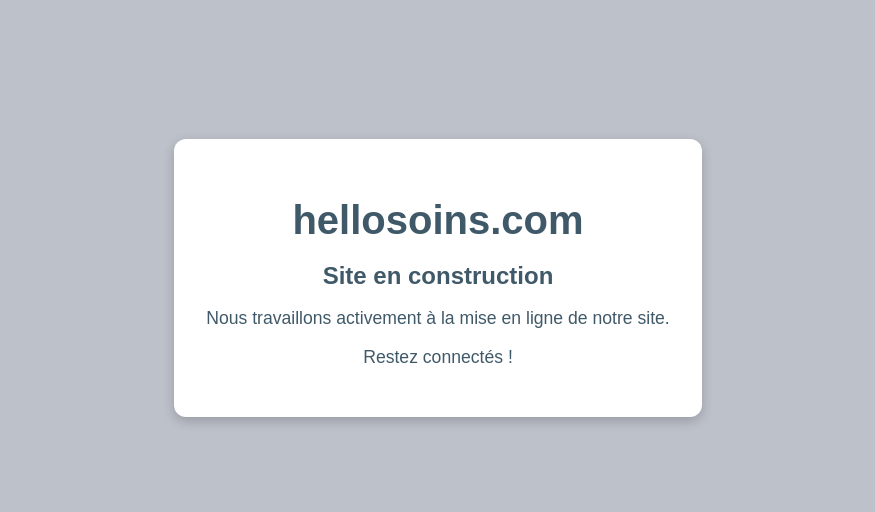
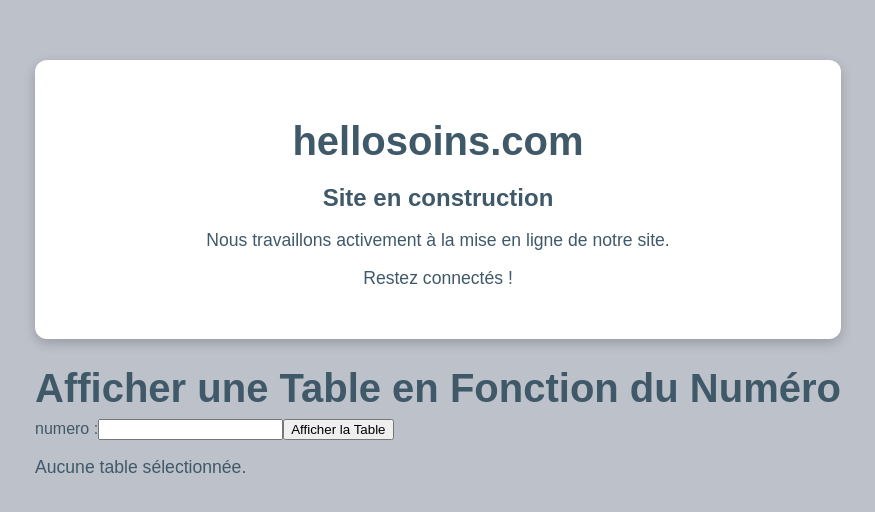
Before and after one commit to hellosoins/hellosoins-frontend, a React (Vite) app: page / in a window 1280 px wide. Shown: the part 122-634 px from the top of the page, without its empty margins (202-1077 px from the left). Built offline with nearby package versions, Linux system fonts and the light colour scheme.

Commit message:
second commit

```diff
--- a/package.json
+++ b/package.json
@@ -27,6 +27,7 @@
     "tailwindcss": "^4.1.4",
     "vite": "^6.3.1"
   },
+  "proxy": "http://localhost:5000",
   "description": "This template provides a minimal setup to get React working in Vite with HMR and some ESLint rules.",
   "main": "eslint.config.js",
   "repository": {
--- a/src/App.jsx
+++ b/src/App.jsx
@@ -1,13 +1,74 @@
-import React from "react";
+// App.js de React
+import React, { useState } from "react";
 import "./App.css";
 
 function App() {
+  const [table, setTable] = useState("");
+  const [number, setNumber] = useState("");  // Nouveau state pour gérer le numéro envoyé
+  const [loading, setLoading] = useState(false);
+  const [error, setError] = useState(null);  // Gérer les erreurs
+
+  const handleSubmit = (event) => {
+    event.preventDefault(); // Empêche le rechargement de la page
+    setLoading(true); // Commencer le chargement
+
+    // Envoyer le numéro au backend
+    fetch(`http://localhost:5000/table/${number}`)
+      .then((response) => {
+        console.log("Réponse brute :", response); // Ajouter ce log pour voir la réponse brute
+        return response.json();  // Tenter de parser en JSON
+      })
+      .then((data) => {
+        if (data.table) {
+          setTable(data.table); // Afficher la table retournée
+        } else {
+          setError("Table non trouvée.");
+        }
+        setLoading(false); // Arrêter le chargement
+      })
+      .catch((error) => {
+        console.error("Erreur lors de la récupération de la table:", error);
+        setError("Une erreur est survenue.");
+        setLoading(false); // Arrêter le chargement
+      });
+  };
+
+
   return (
-    <div className="construction-container">
-      <h1>hellosoins.com</h1>
-      <h2>Site en construction</h2>
-      <p>Nous travaillons activement à la mise en ligne de notre site.</p>
-      <p>Restez connectés !</p>
+    <div className="App">
+      <div className="construction-container">
+        <h1>hellosoins.com</h1>
+        <h2>Site en construction</h2>
+        <p>Nous travaillons activement à la mise en ligne de notre site.</p>
+        <p>Restez connectés !</p>
+      </div>
+      <h1>Afficher une Table en Fonction du Numéro</h1>
+
+      {/* Formulaire pour envoyer le numéro */}
+      <form onSubmit={handleSubmit}>
+        <label>
+          numero :
+          <input
+            type="number"
+            value={number}
+            onChange={(e) => setNumber(e.target.value)}
+            min="1"
+            required
+          />
+        </label>
+        <button type="submit">Afficher la Table</button>
+      </form>
+
+      {/* Affichage de la table ou du message d'erreur */}
+      {loading ? (
+        <p>Chargement...</p>
+      ) : error ? (
+        <p style={{ color: "red" }}>{error}</p>
+      ) : table ? (
+        <p>La table : <strong>{table}</strong></p>
+      ) : (
+        <p>Aucune table sélectionnée.</p>
+      )}
     </div>
   );
 }
```
Also changed, not shown: public/index.html (added).
